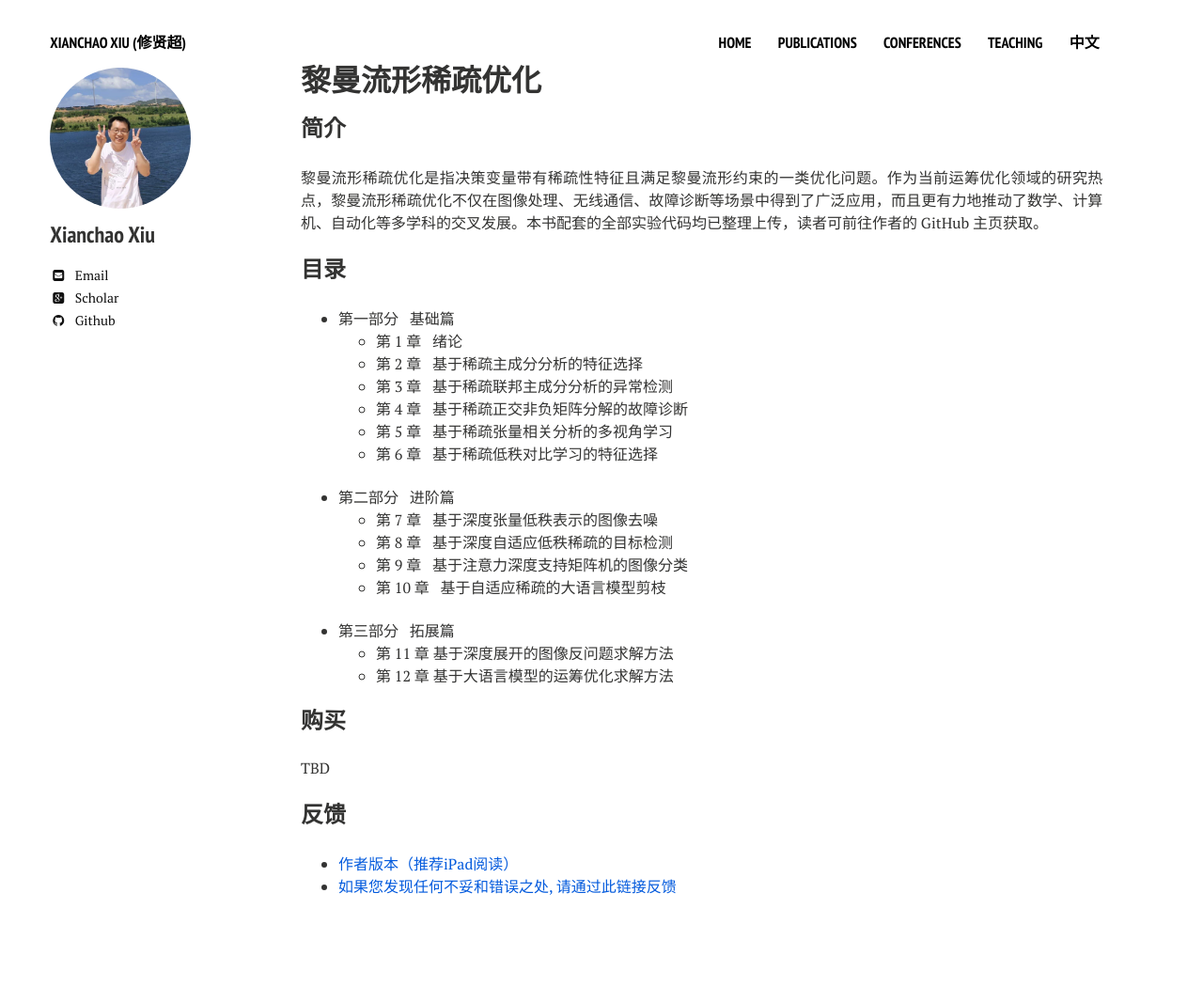
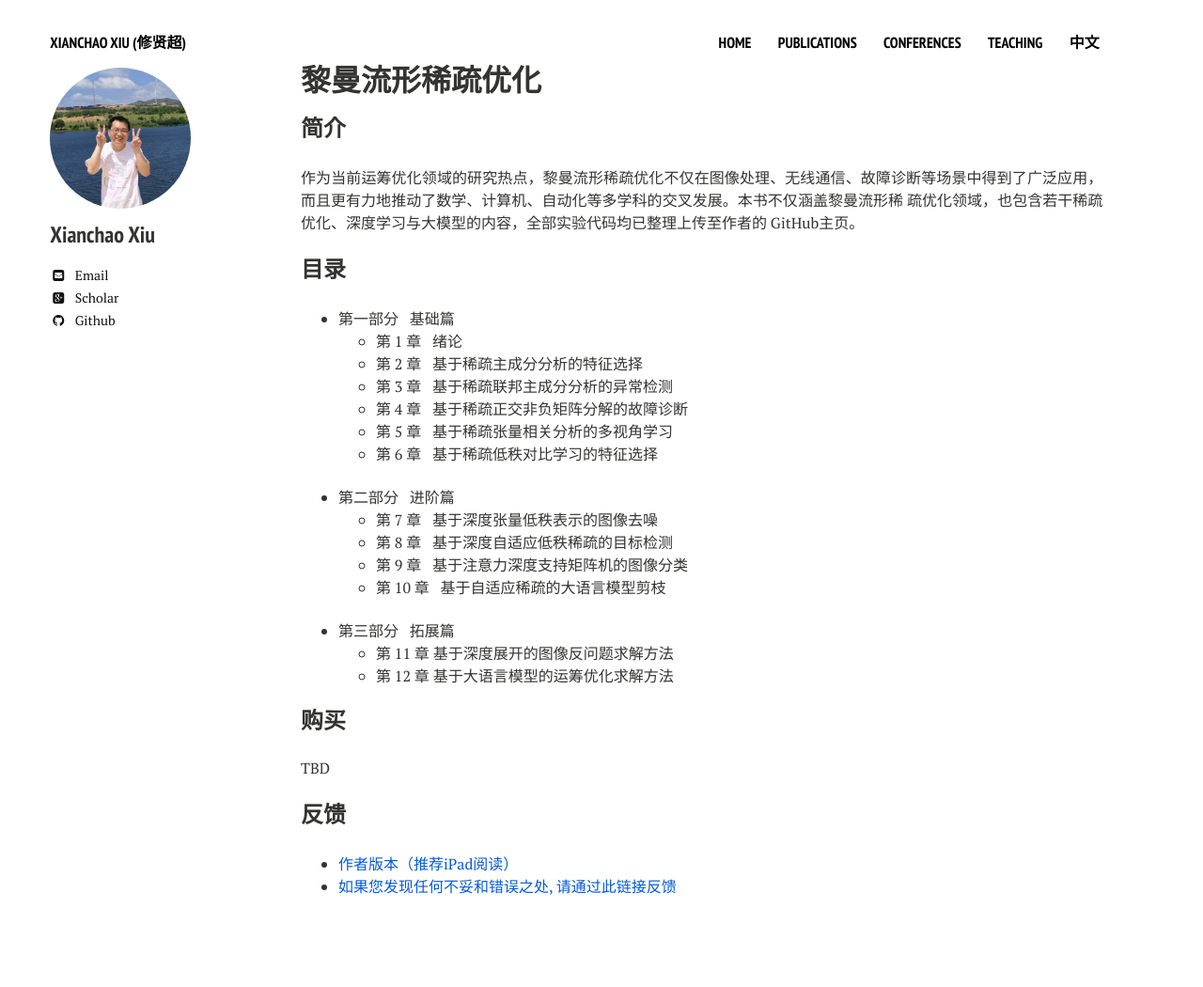
Before and after one commit to xianchaoxiu/xianchaoxiu.github.io, a Jekyll site: the page built from chinese/book/OPT/index.md, in a window 1280 px wide. Shown: the whole page at 94% size. Built offline with Jekyll 4.4.1, drawn with Linux system fonts in a browser that asks for light colours; nearby versions of some CDN libraries.

Commit message:
Update index.md

```diff
--- a/chinese/book/OPT/index.md
+++ b/chinese/book/OPT/index.md
@@ -8,7 +8,8 @@ share: false
 
 ### 简介
 
-黎曼流形稀疏优化是指决策变量带有稀疏性特征且满足黎曼流形约束的一类优化问题。作为当前运筹优化领域的研究热点，黎曼流形稀疏优化不仅在图像处理、无线通信、故障诊断等场景中得到了广泛应用，而且更有力地推动了数学、计算机、自动化等多学科的交叉发展。本书配套的全部实验代码均已整理上传，读者可前往作者的 GitHub 主页获取。
+作为当前运筹优化领域的研究热点，黎曼流形稀疏优化不仅在图像处理、无线通信、故障诊断等场景中得到了广泛应用，而且更有力地推动了数学、计算机、自动化等多学科的交叉发展。本书不仅涵盖黎曼流形稀
+疏优化领域，也包含若干稀疏优化、深度学习与大模型的内容，全部实验代码均已整理上传至作者的 GitHub主页。
 
 
 ### 目录
```
